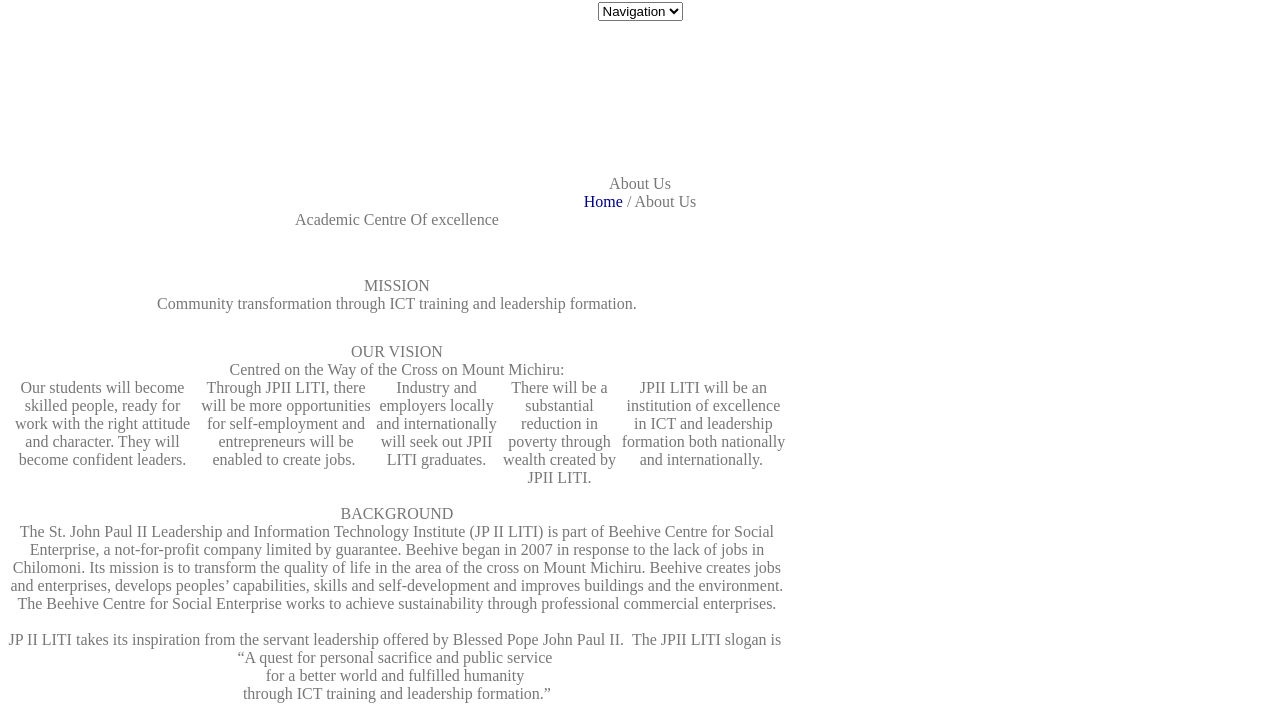
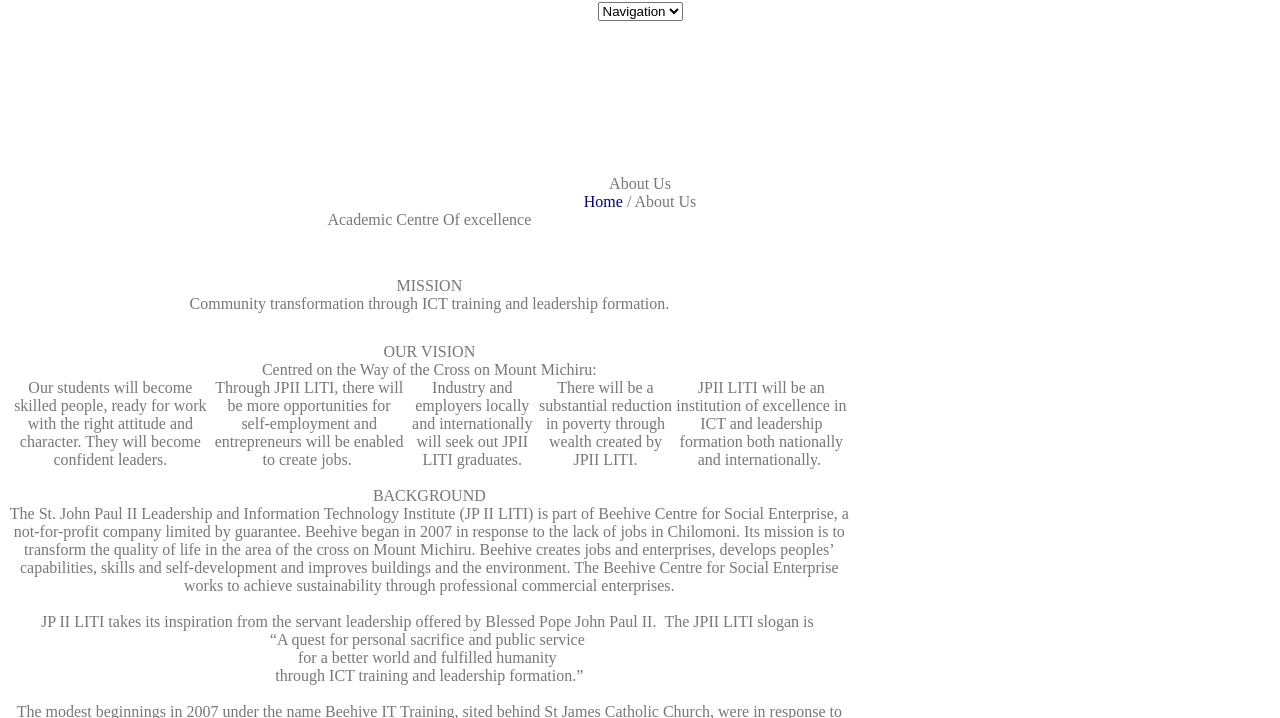
Before and after one commit to kelvin-mathinga/beginner_phase, a plain HTML site: page about.htm in a window 1280 px wide. Shown: the part 99-817 px from the top of the page. Drawn offline with Linux system fonts and the light colour scheme; some packages are replaced by stand-ins of ours; a script that the page names is missing.

Commit message:
Update style01.css

```diff
--- a/style01.css
+++ b/style01.css
@@ -19,7 +19,7 @@
 
 .container {
     display: grid;
-    grid-template-columns: 8fr 2fr 3fr;
+    grid-template-columns: 10fr 2fr 3fr;
     align-items: center;
 }
 
```
